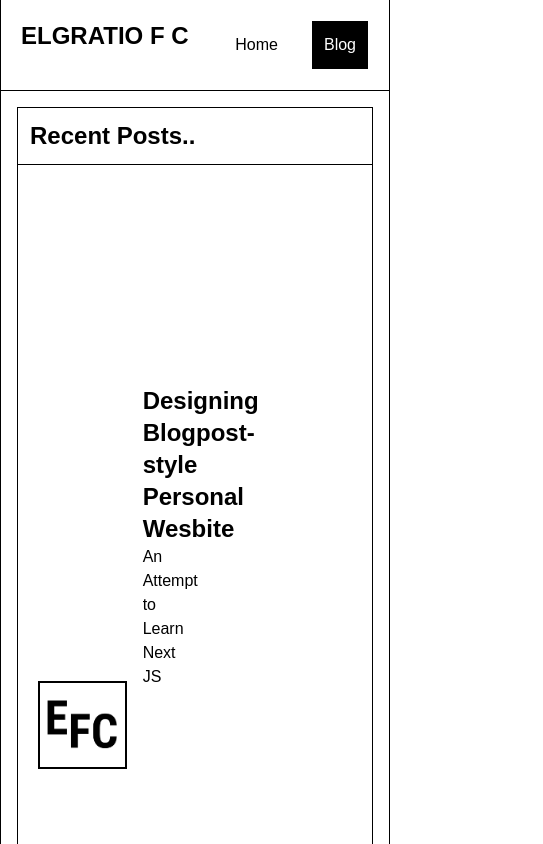
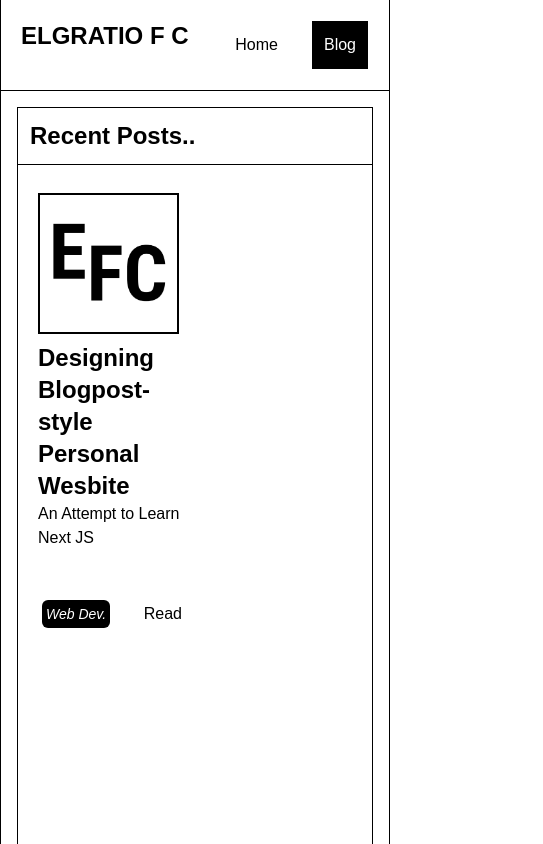
Before and after one commit to akael888/akael888-site, a Next.js app: page /blog in a window 390 px wide. Shown: the top 844 px of the page, 543 px wide, since content can reach past the window. Built offline with nearby package versions, Linux system fonts and the light colour scheme.

Commit message:
feat : Mobile Responsiveness for BlogPost Card

```diff
--- a/src/app/ui/blogpost/blogpost-card.tsx
+++ b/src/app/ui/blogpost/blogpost-card.tsx
@@ -37,8 +37,8 @@ const BlogpostCard: React.FC<BlogpostCardProps> = ({
           pinned ? "col-span-full" : null
         }`}
       >
-        <div className="h-full grid grid-cols-3 grid-rows-2 w-full">
-          <div className="w-full h-full flex justify-center items-center row-span-2 p-2 col-span-2 ">
+        <div className="md:h-full h-fit md:grid md:grid-cols-3 md:grid-rows-2 flex flex-col w-full">
+          <div className="w-full md:h-full h-fit flex justify-center items-center row-span-2 p-2 col-span-2 ">
             <div
               className={`relative mt-2 ${
                 imageContainerClassName
@@ -60,7 +60,7 @@ const BlogpostCard: React.FC<BlogpostCardProps> = ({
 
           <div className="grid grid-rows-3 grid-cols-2 w-full h-full row-span-2 gap-4 pl-2">
             <div
-              className={`w-full col-span-full flex flex-col justify-center items-start h-full ${
+              className={`w-full col-span-full flex flex-col justify-center items-start md:h-full h-fit ${
                 !pinned ? "row-span-2" : ""
               }`}
             >
@@ -81,7 +81,7 @@ const BlogpostCard: React.FC<BlogpostCardProps> = ({
             <div className="w-full h-full row-start-3 col-start-2 flex justify-end items-center">
               <Link
                 href={blogPath}
-                className="border-1 border-white hover:border-black h-fit w-full flex items-center justify-end p-1"
+                className="border-1 border-white hover:border-black h-fit w-fit flex items-center justify-end p-1"
               >
                 Read
               </Link>
```
